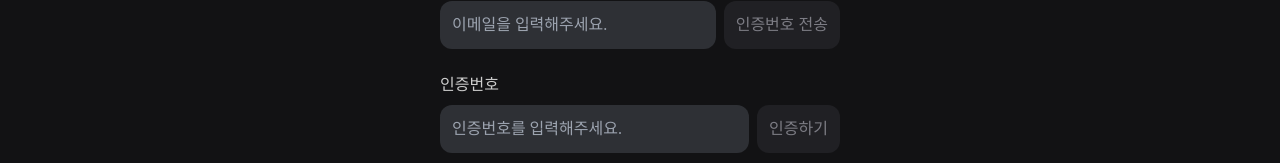
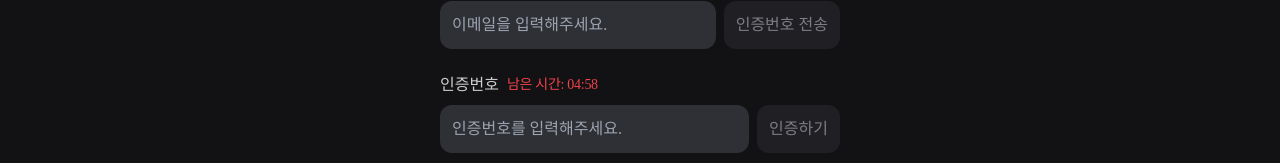
Before and after one commit to wlrnjs/front, a Next.js app: page /signup in a window 1280 px wide. Both pictures are taken after a click on the button "인증번호 전송". Shown: the part 218-381 px from the top of the page. Built offline with nearby package versions, Linux system fonts and the light colour scheme; a web font is replaced by a local one.

Commit message:
feat:인증번호UI추가및타이머

```diff
--- a/src/_types/signup/SignUpFormData.ts
+++ b/src/_types/signup/SignUpFormData.ts
@@ -1,7 +1,8 @@
 export interface SignUpFormData {
   email: string;
+  checkedEmailNumber: string;
   password: string;
-  checkPassword: string;
+  checkedPassword: string;
   name: string;
   phoneNum: {
     first: number;
--- a/src/components/signup/EmailSection.tsx
+++ b/src/components/signup/EmailSection.tsx
@@ -1,6 +1,10 @@
+"use client";
+
 import { UseFormRegister, UseFormWatch } from "react-hook-form";
 import { cn } from "@/_utils/clsx";
 import { SignUpFormData } from "@/_types/signup/SignUpFormData";
+import VerificationSection from "./VerificationSection";
+import { useState } from "react";
 
 interface Props {
   register: UseFormRegister<SignUpFormData>;
@@ -9,8 +13,15 @@ interface Props {
 
 const EmailSection = ({ register, watch }: Props) => {
   const email = watch("email");
+  const emailNumber = watch("checkedEmailNumber");
+  const [activeVerification, setActiveVerification] = useState(false);
+
+  const handleVerificationSection = () => {
+    setActiveVerification(true);
+  };
 
   return (
+    <>
       <div className="flex flex-col gap-2">
         <label htmlFor="email" className="text-[18px] text-fgGrayDefault">
           아이디
@@ -21,11 +32,12 @@ const EmailSection = ({ register, watch }: Props) => {
             type="email"
             autoFocus
             placeholder="이메일을 입력해주세요."
-          className="h-[48px] px-3 w-full rounded-[12px] bg-fillGrayDefault"
+            className="h-[48px] px-3 w-full rounded-[12px] bg-fillGrayDefault focus:border focus:border-borderPrimary"
             {...register("email")}
           />
           <button
             type="button"
+            onClick={handleVerificationSection}
             className={cn(
               "h-[48px] px-3 rounded-[12px] whitespace-nowrap",
               !email
@@ -37,6 +49,14 @@ const EmailSection = ({ register, watch }: Props) => {
           </button>
         </div>
       </div>
+      {activeVerification && (
+        <VerificationSection
+          active={activeVerification}
+          watch={emailNumber}
+          register={register}
+        />
+      )}
+    </>
   );
 };
 
--- a/src/components/signup/SignUpForm.tsx
+++ b/src/components/signup/SignUpForm.tsx
@@ -2,9 +2,7 @@
 
 import { useForm } from "react-hook-form";
 import { useState } from "react";
-
 import EmailSection from "@/components/signup/EmailSection";
-import VerificationSection from "@/components/signup/VerificationSection";
 import PasswordSection from "@/components/signup/PasswordSection";
 import ConfirmPasswordSection from "@/components/signup/ConfirmPasswordSection";
 import NameSection from "@/components/signup/NameSection";
@@ -34,7 +32,7 @@ const SignUpForm = () => {
   return (
     <form onSubmit={handleSubmit(onSubmit)} className="flex flex-col gap-6">
       <EmailSection register={register} watch={watch} />
-      <VerificationSection />
+
       <PasswordSection register={register} />
       <ConfirmPasswordSection register={register} />
       <NameSection register={register} />
--- a/src/components/signup/VerificationSection.tsx
+++ b/src/components/signup/VerificationSection.tsx
@@ -1,16 +1,84 @@
-const VerificationSection = () => {
+"use client";
+
+import { SignUpFormData } from "@/_types/signup/SignUpFormData";
+import { useEffect, useState } from "react";
+import { UseFormRegister } from "react-hook-form";
+import { cn } from "@/_utils/clsx";
+
+interface VerificationSectionProps {
+  register: UseFormRegister<SignUpFormData>;
+  active: boolean;
+  watch?: string;
+}
+
+const VerificationSection = ({
+  register,
+  active,
+  watch,
+}: VerificationSectionProps) => {
+  const [timeLeft, setTimeLeft] = useState(0);
+  const [isVerified, setIsVerified] = useState(false);
+  const disabled = isVerified || timeLeft === 0 || watch?.length !== 6;
+
+  useEffect(() => {
+    if (active) {
+      setTimeLeft(300);
+    }
+  }, [active]);
+
+  useEffect(() => {
+    if (timeLeft <= 0) return;
+
+    const timer = setInterval(() => {
+      setTimeLeft((prev) => prev - 1);
+    }, 1000);
+
+    return () => clearInterval(timer);
+  }, [timeLeft]);
+
+  const formatTime = (seconds: number) => {
+    const min = String(Math.floor(seconds / 60)).padStart(2, "0");
+    const sec = String(seconds % 60).padStart(2, "0");
+    return `${min}:${sec}`;
+  };
+
+  const handleVerifyClick = () => {
+    if (watch?.length !== 6) return;
+    setIsVerified(true);
+  };
+
   return (
     <div className="flex flex-col gap-2">
-      <label htmlFor="verify-code">인증번호</label>
+      <div className="flex gap-2 items-center">
+        <label htmlFor="verify-code">인증번호</label>
+        {active && timeLeft > 0 && (
+          <p className="text-[14px] leading-[19.6px] tracking-[-0.28px] text-[#F0424B]">
+            남은 시간: {formatTime(timeLeft)}
+          </p>
+        )}
+      </div>
       <div className="flex gap-2">
         <input
-          type="tel"
-          className="h-[48px] px-3 w-full rounded-[12px] bg-fillGrayDefault"
+          type="text"
+          inputMode="numeric"
+          maxLength={6}
+          {...register("checkedEmailNumber", {
+            required: true,
+            validate: (value) => /^\d{6}$/.test(value),
+          })}
+          className="h-[48px] px-3 w-full rounded-[12px] bg-fillGrayDefault focus:border focus:border-borderPrimary"
           placeholder="인증번호를 입력해주세요."
         />
         <button
           type="button"
-          className="h-[48px] px-3 rounded-[12px] bg-fillGrayDisabled text-fgGrayDisabled whitespace-nowrap"
+          onClick={handleVerifyClick}
+          disabled={disabled}
+          className={cn(
+            "h-[48px] px-3 rounded-[12px] whitespace-nowrap",
+            !watch || disabled
+              ? "bg-fillGrayDisabled text-fgGrayDisabled"
+              : "bg-fillGrayDefault text-fgGrayDefault"
+          )}
         >
           인증하기
         </button>
```
Lines whose indentation alone changed are shown as unchanged.
